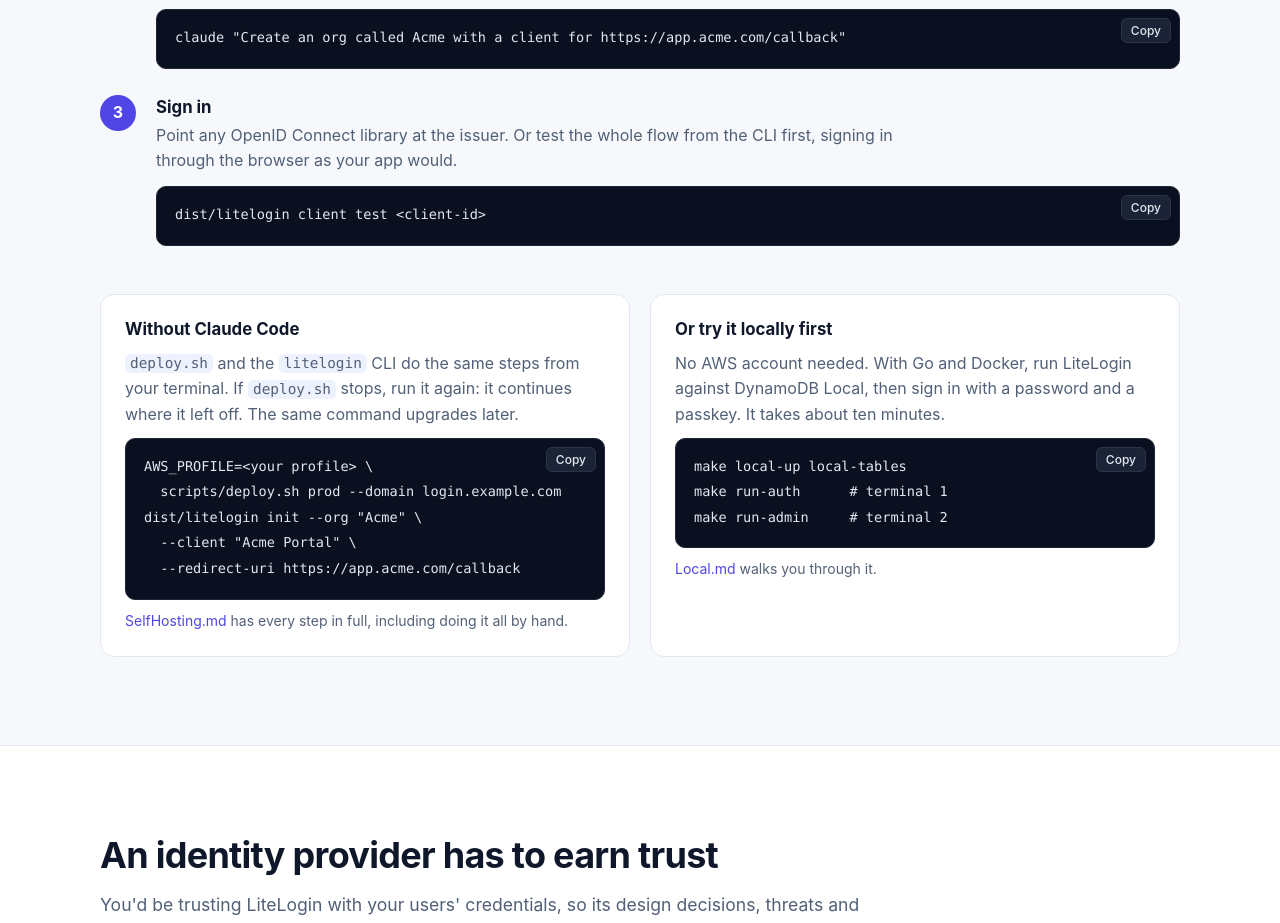
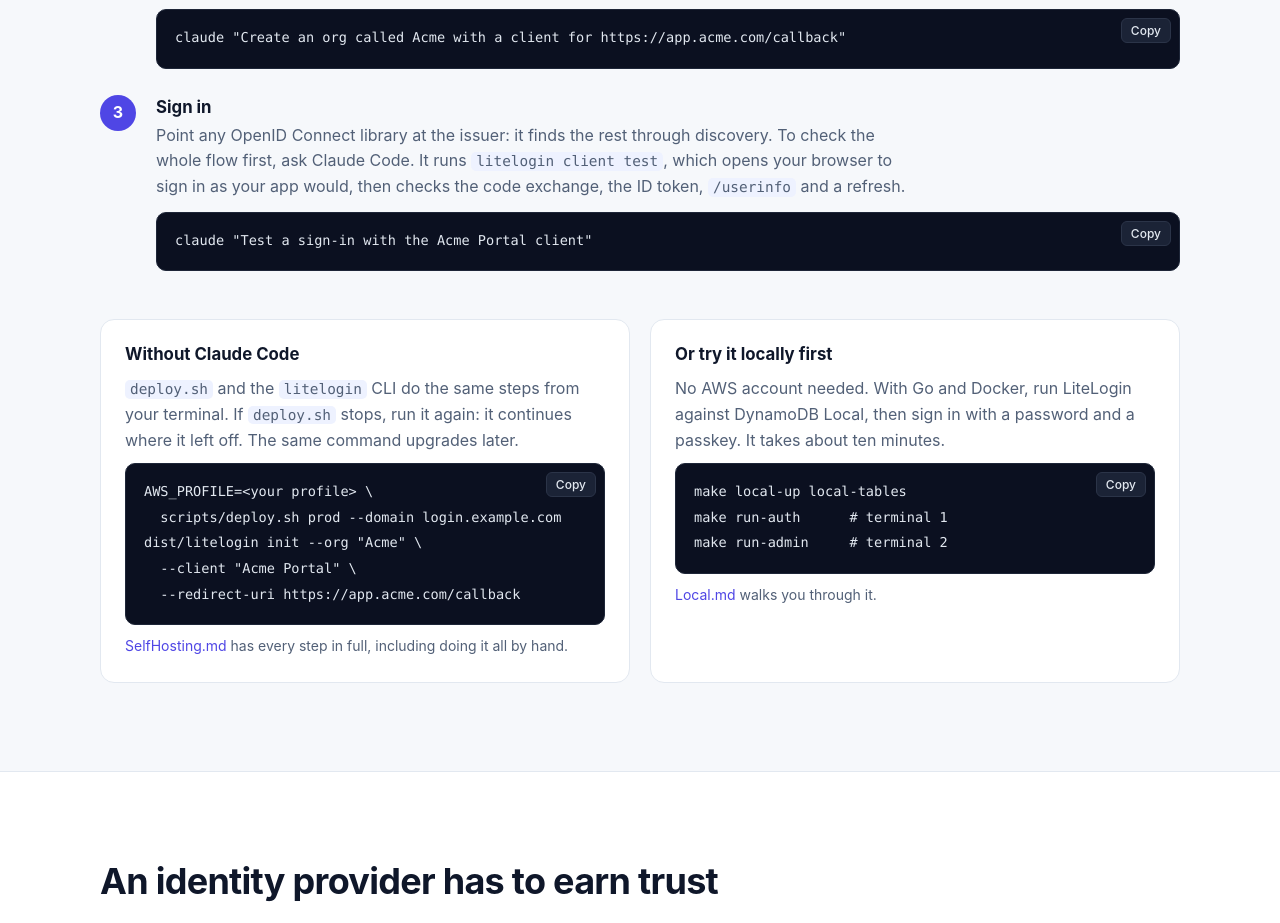
Before and after one commit to litelogin/website, a plain HTML site: page index.html in a window 1280 px wide. Shown: the part 6329-7252 px from the top of the page. Drawn offline with Linux system fonts and the light colour scheme.

Commit message:
Use a Claude Code example to test a sign-in
Co-Authored-By: Claude Opus 5.5 <noreply@anthropic.com>

```diff
--- a/index.html
+++ b/index.html
@@ -386,8 +386,8 @@ claude "Deploy LiteLogin to prod with my litelogin-prod AWS profile, using login
         </li>
         <li>
           <h3>Sign in</h3>
-          <p>Point any OpenID Connect library at the issuer. Or test the whole flow from the CLI first, signing in through the browser as your app would.</p>
-          <div class="code"><button class="copy" type="button">Copy</button><pre><code>dist/litelogin client test &lt;client-id&gt;</code></pre></div>
+          <p>Point any OpenID Connect library at the issuer: it finds the rest through discovery. To check the whole flow first, ask Claude Code. It runs <code>litelogin client test</code>, which opens your browser to sign in as your app would, then checks the code exchange, the ID token, <code>/userinfo</code> and a refresh.</p>
+          <div class="code"><button class="copy" type="button">Copy</button><pre><code>claude "Test a sign-in with the Acme Portal client"</code></pre></div>
         </li>
       </ol>
 
```
